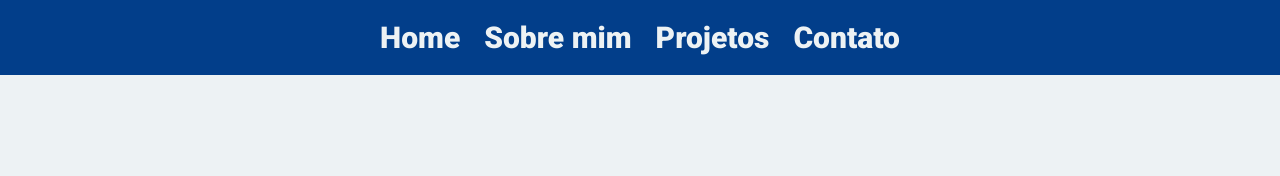
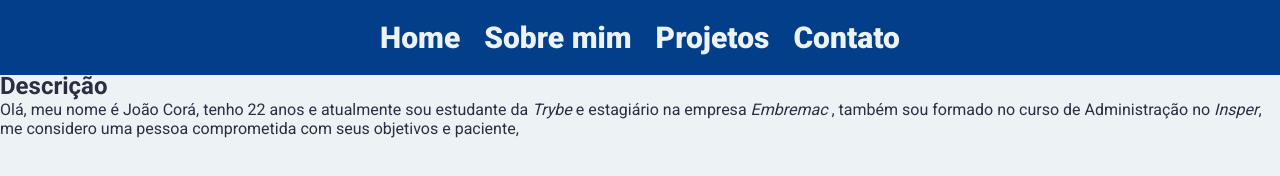
Before and after one commit to joaogcora/joaogcora.github.io, a plain HTML site: page index.html in a window 1280 px wide. Drawn offline with Linux system fonts and the light colour scheme.

Commit message:
Starting Home page

```diff
--- a/index.html
+++ b/index.html
@@ -25,7 +25,16 @@
     <!--Home-->
     <article id="home">
       <div>
-        <h1>Des</h1>
+        <h1>Descrição</h1>
+        <p>
+          Olá, meu nome é João Corá, tenho 22 anos e atualmente sou estudante da
+          <a href="https://www.betrybe.com/" target="_blank">Trybe</a>
+          e estagiário na empresa
+          <a href="https://embremac.com.br/" target="_blank">Embremac</a>
+          , também sou formado no curso de Administração no
+          <a href="https://www.insper.edu.br/" target="_blank">Insper</a>, me
+          considero uma pessoa comprometida com seus objetivos e paciente,
+        </p>
       </div>
     </article>
     <!--Sobre mim-->
--- a/style.css
+++ b/style.css
@@ -4,6 +4,9 @@
   background-color: #edf2f4ff;
   color: #2b2d42ff;
   font-family: Roboto;
+}
+body {
+  margin-top: 72px;
 }
 #index {
   top: 0;
@@ -34,3 +37,10 @@
   text-decoration: none;
   font-size: 30px;
 }
+#home a {
+  font-style: italic;
+  text-decoration: none;
+}
+#home a:hover {
+  color: #d90429ff;
+}
```
